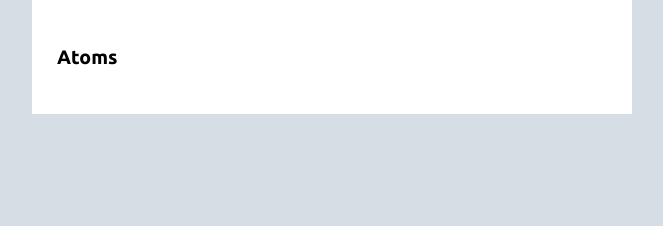
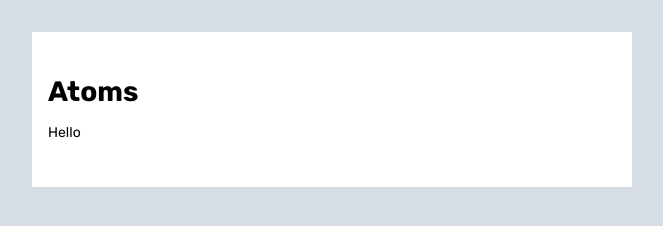
Before and after one commit to hoffmander/atomic-emails, a plain HTML site: page index.html in a window 1280 px wide. Shown: the whole page, without its empty margins (308-971 px from the left). Drawn offline with Linux system fonts and the light colour scheme.

Commit message:
updating readme

```diff
--- a/index.html
+++ b/index.html
@@ -41,10 +41,10 @@
 <![endif]-->
 
 <!--[if !mso]><!-->
-    <link href="https://fonts.googleapis.com/css?family=Ubuntu:300,400,500,700" rel="stylesheet" type="text/css">
+    <link href="https://fonts.googleapis.com/css?family=Rubik:400,700" rel="stylesheet" type="text/css">
     <style type="text/css">
 
-        @import url(https://fonts.googleapis.com/css?family=Ubuntu:300,400,500,700);
+        @import url(https://fonts.googleapis.com/css?family=Rubik:400,700);
 
     </style>
   <!--<![endif]--><style type="text/css">
@@ -58,10 +58,18 @@
       <table role="presentation" border="0" cellpadding="0" cellspacing="0" width="600" align="center" style="width:600px;">
         <tr>
           <td style="line-height:0px;font-size:0px;mso-line-height-rule:exactly;">
-      <![endif]--><div style="margin:0px auto;max-width:600px;background:#fff;"><table role="presentation" cellpadding="0" cellspacing="0" style="font-size:0px;width:100%;background:#fff;" align="center" border="0"><tbody><tr><td style="text-align:center;vertical-align:top;direction:ltr;font-size:0px;padding:20px 0px;"><!--[if mso | IE]>
+      <![endif]--><div style="margin:0px auto;max-width:600px;background:#d7dde5;"><table role="presentation" cellpadding="0" cellspacing="0" style="font-size:0px;width:100%;background:#d7dde5;" align="center" border="0"><tbody><tr><td style="text-align:center;vertical-align:top;direction:ltr;font-size:0px;padding:16px;"></td></tr></tbody></table></div><!--[if mso | IE]>
+      </td></tr></table>
+      <![endif]-->
+      <!--[if mso | IE]>
+      <table role="presentation" border="0" cellpadding="0" cellspacing="0" width="600" align="center" style="width:600px;">
+        <tr>
+          <td style="line-height:0px;font-size:0px;mso-line-height-rule:exactly;">
+      <![endif]--><div style="margin:0px auto;max-width:600px;background:#fff;"><table role="presentation" cellpadding="0" cellspacing="0" style="font-size:0px;width:100%;background:#fff;" align="center" border="0"><tbody><tr><td style="text-align:center;vertical-align:top;direction:ltr;font-size:0px;padding:30px 16px;"><!--[if mso | IE]>
       <table role="presentation" border="0" cellpadding="0" cellspacing="0"><tr><td style="vertical-align:top;width:600px;">
-      <![endif]--><div class="mj-column-per-100 outlook-group-fix" style="vertical-align:top;display:inline-block;direction:ltr;font-size:13px;text-align:left;width:100%;"><table role="presentation" cellpadding="0" cellspacing="0" width="100%" border="0"><tbody><tr><td style="word-break:break-word;font-size:0px;padding:10px 25px;" align="left"><div class="" style="cursor:auto;color:#000000;font-family:Ubuntu, Helvetica, Arial, sans-serif;font-size:13px;line-height:22px;text-align:left;">
-                <h2>Atoms</h2>
+      <![endif]--><div class="mj-column-per-100 outlook-group-fix" style="vertical-align:top;display:inline-block;direction:ltr;font-size:13px;text-align:left;width:100%;"><table role="presentation" cellpadding="0" cellspacing="0" width="100%" border="0"><tbody><tr><td style="word-break:break-word;font-size:0px;padding:0px;" align="left"><div class="" style="cursor:auto;color:#000000;font-family:Rubik;font-size:14px;line-height:22px;text-align:left;">
+                <h1>Atoms</h1>
+                <p>Hello</p>
             </div></td></tr></tbody></table></div><!--[if mso | IE]>
       </td></tr></table>
       <![endif]--></td></tr></tbody></table></div><!-- mj-include: file not found /Users/ahoffman/git/email-system-mjml/atoms/_colors.mjml --><!-- mj-include: file not found /Users/ahoffman/git/email-system-mjml/atoms/_typography.mjml --><!-- mj-include: file not found /Users/ahoffman/git/email-system-mjml/atoms/_icons.mjml --><!-- mj-include: file not found /Users/ahoffman/git/email-system-mjml/atoms/_buttons.mjml --><!-- mj-include: file not found /Users/ahoffman/git/email-system-mjml/atoms/_lists.mjml --><!-- mj-include: file not found /Users/ahoffman/git/email-system-mjml/atoms/_images.mjml --><!-- mj-include: file not found /Users/ahoffman/git/email-system-mjml/atoms/_panels.mjml --><!--[if mso | IE]>
```
Also changed, not shown: 2 other files.
